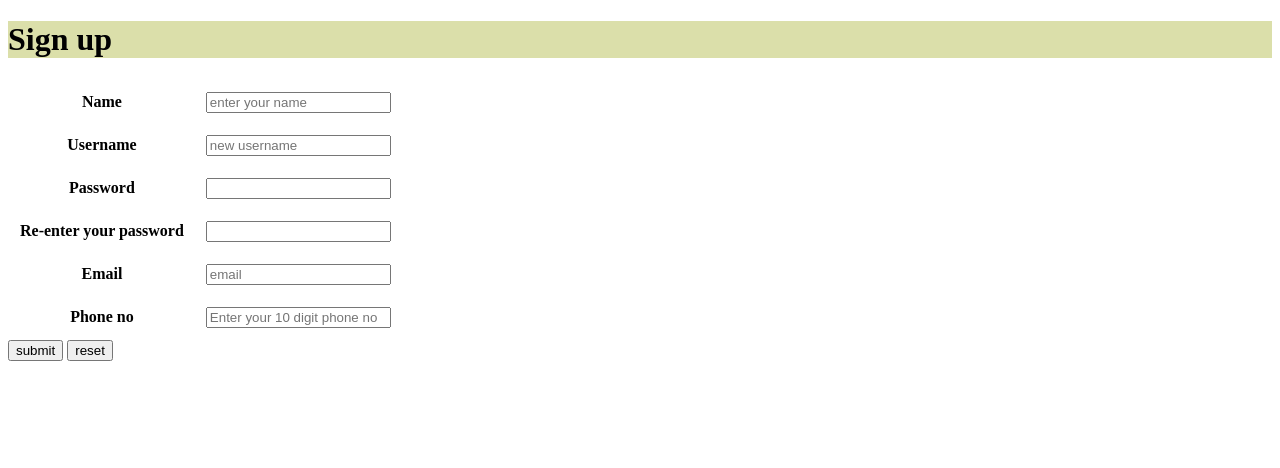
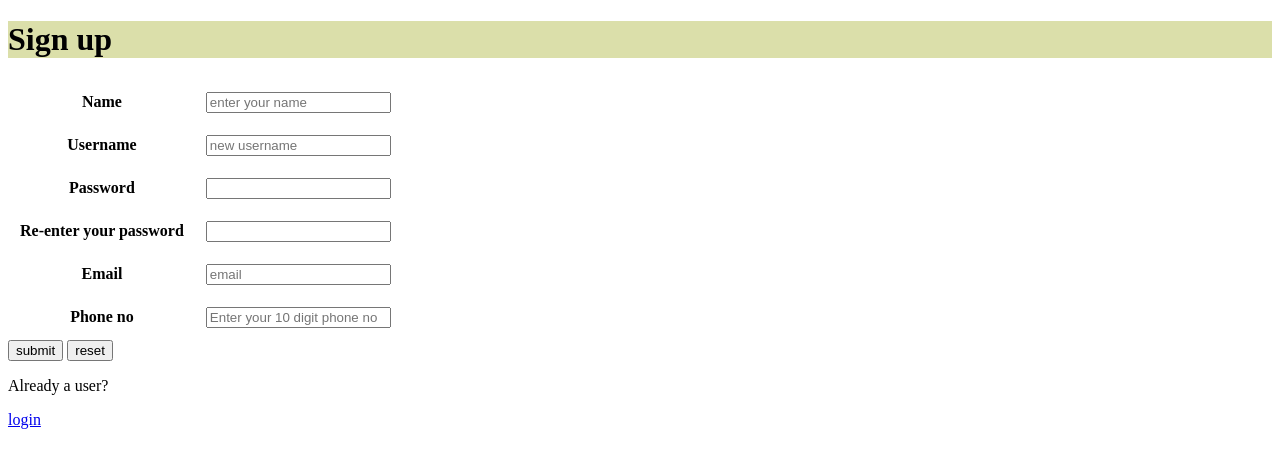
Before and after one commit to karthikchavali7/Signup, a plain HTML site: page index.html in a window 1280 px wide. Drawn offline with Linux system fonts and the light colour scheme.

Commit message:
Update index.html

```diff
--- a/index.html
+++ b/index.html
@@ -42,6 +42,7 @@
         <button type="button">submit</button>
         <button type="button">reset</button>
     </form>
+    <p>Already a user?</p><a href="https://karthikchavali7.github.io/login/" target="_blank">login</a>
 
 </body>
 </html>
```
